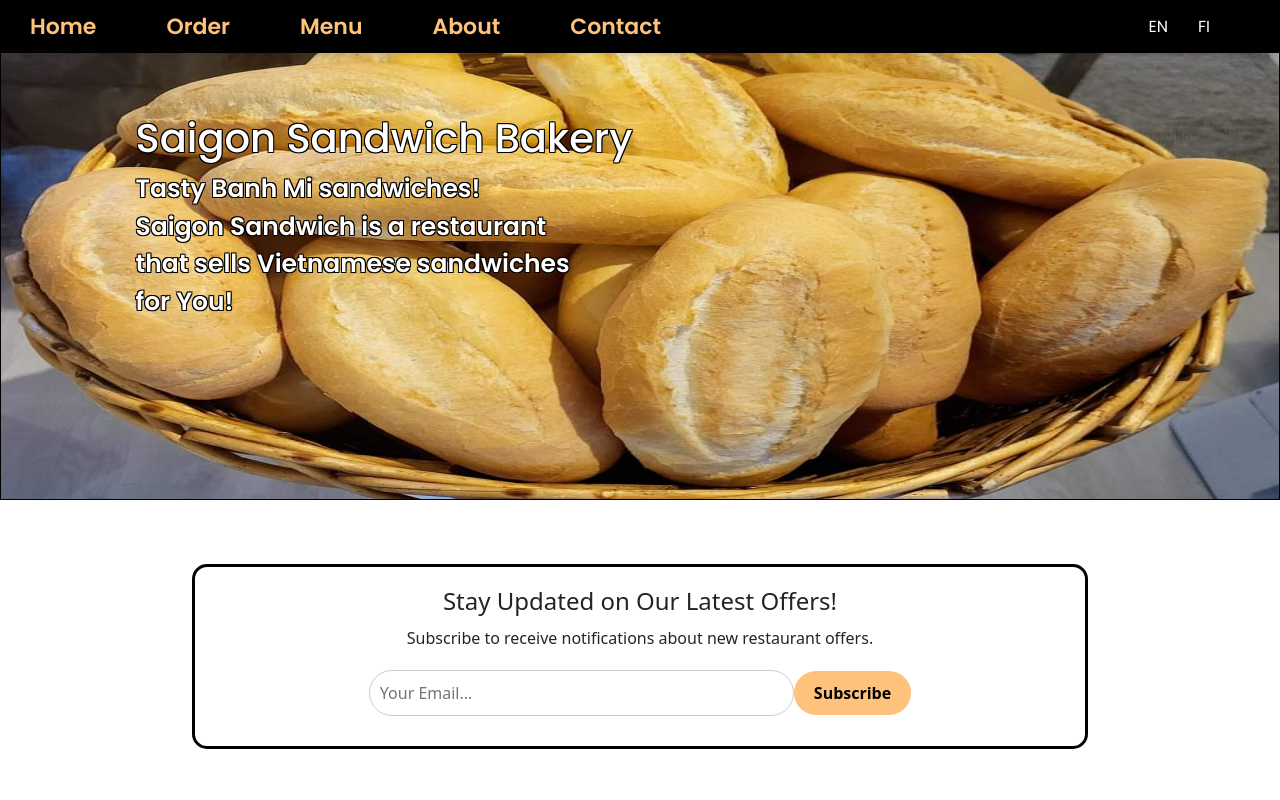
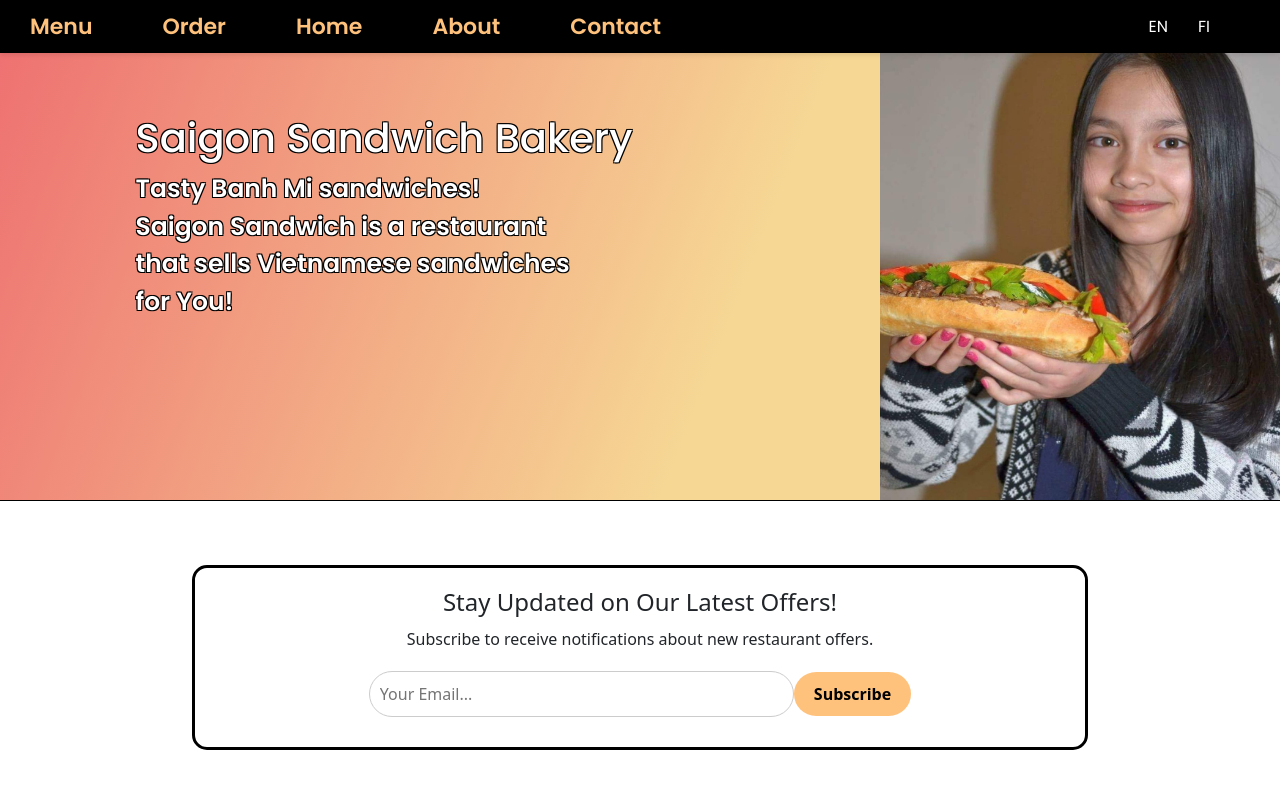
Before and after one commit to Kudoo39/ecommerce-app, a React (Vite) app: page /#/ in a window 1280 px wide. Shown: the top 800 px of the page. Built offline with nearby package versions, Linux system fonts and the light colour scheme.

Commit message:
redesining based on customer's ideas

```diff
--- a/src/App.jsx
+++ b/src/App.jsx
@@ -22,8 +22,8 @@ const App = () => {
       <Nav />
       <Header />
       <Routes>
-        <Route path="/" element={<Home />} />
-        <Route path="/menu/*" element={<Menu />} />
+        <Route path="/" element={<Menu />} />
+        <Route path="/home/*" element={<Home />} />
         <Route path="/about/*" element={<About />} />
         <Route path="/contact/*" element={<Contact />} />
         <Route path="/hour/*" element={<Hour />} />
--- a/src/components/About/About.jsx
+++ b/src/components/About/About.jsx
@@ -5,6 +5,7 @@ import ceo from "../../assets/ceo.jpg";
 import maker from "../../assets/logo.jpg";
 import staff from "../../assets/logo.jpg";
 import { useTranslation } from "react-i18next";
+import SubscriptionForm from "../SubscriptionForm";
 
 const About = () => {
   const { t } = useTranslation();
@@ -26,6 +27,7 @@ const About = () => {
 
   return (
     <div className="about-container">
+      <SubscriptionForm />
       <h1 className="about-heading">{t("about.title")}</h1>
       <div className="about-hstack">
         <img src={img} className="about-photo" />
--- a/src/components/Footer/Footer.css
+++ b/src/components/Footer/Footer.css
@@ -96,7 +96,7 @@ footer a {
   cursor: pointer;
 }
 
-@media (max-width: 768px) {
+@media (max-width: 1168px) {
   .address {
     margin: 1rem auto;
     text-align: center;
--- a/src/components/Header/Header.css
+++ b/src/components/Header/Header.css
@@ -1,6 +1,12 @@
 .header-container {
   position: relative;
   margin-bottom: 4rem;
+  border-bottom: 1px solid #000;
+  background-image: linear-gradient(
+    111.4deg,
+    rgba(238, 113, 113, 1) 1%,
+    rgba(246, 215, 148, 1) 58%
+  );
 }
 
 .text-content {
@@ -16,11 +22,16 @@
     1px 1px 0 #000;
 }
 
+.background-image-container {
+  flex: 1;
+  display: flex;
+  justify-content: flex-end;
+  box-sizing: border-box;
+}
+
 .header-image {
-  width: 100%;
+  width: 400px;
   height: 500px;
-  overflow: hidden;
-  border: 1px solid black;
 }
 
 @media (max-width: 767px) {
--- a/src/components/Header/Header.jsx
+++ b/src/components/Header/Header.jsx
@@ -1,5 +1,5 @@
 import React from "react";
-import img1 from "../../assets/background7.jpg";
+import img1 from "../../assets/anna.jpg";
 import "./Header.css";
 import { useTranslation } from "react-i18next";
 
--- a/src/components/Hour/Hour.jsx
+++ b/src/components/Hour/Hour.jsx
@@ -3,12 +3,14 @@ import wolt from "../../assets/wolt.jpg";
 import foodora from "../../assets/foodora.jpg";
 import "./Hour.css";
 import { useTranslation } from "react-i18next";
+import SubscriptionForm from "../SubscriptionForm";
 
 const Hour = () => {
   const { t } = useTranslation();
 
   return (
     <div className="hour-container">
+      <SubscriptionForm />
       <h2>{t("hour.title")}</h2>
       <p>{t("hour.operatingHoursText")}</p>
       <ul>
--- a/src/components/Nav/Nav.jsx
+++ b/src/components/Nav/Nav.jsx
@@ -22,13 +22,13 @@ const Nav = () => {
       <div className="hstack-nav">
         <ul className={`nav-list ${isNavOpen ? "open" : ""}`}>
           <Link to="/" onClick={closeNav}>
-            {t("nav.home")}
+            {t("nav.menu")}
           </Link>
           <Link to="/hour" onClick={closeNav}>
             {t("nav.hour")}
           </Link>
-          <Link to="/menu" onClick={closeNav}>
-            {t("nav.menu")}
+          <Link to="/home" onClick={closeNav}>
+            {t("nav.home")}
           </Link>
           <Link to="/about" onClick={closeNav}>
             {t("nav.about")}
```
Also changed, not shown: src/assets/anna.jpg (added).
